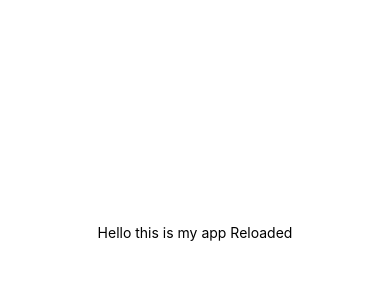
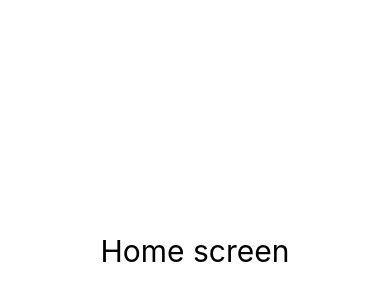
Before and after one commit to JosueZavalaProjects/howgards-app, a React Native app: screen / in a window 390 px wide. Shown: the part 190-490 px from the top of the page. Built offline with nearby package versions, Linux system fonts and the light colour scheme.

Commit message:
Create project foldering

```diff
--- a/App.js
+++ b/App.js
@@ -1,10 +1,11 @@
 import { StatusBar } from "expo-status-bar";
 import { StyleSheet, Text, View } from "react-native";
+import { HomeScreen } from "./src/presentation/screens/HomeScreens";
 
 export default function App() {
   return (
     <View style={styles.container}>
-      <Text>Hello this is my app Reloaded</Text>
+      <HomeScreen />
       <StatusBar style="auto" />
     </View>
   );
--- a/package.json
+++ b/package.json
@@ -9,13 +9,16 @@
     "web": "expo start --web"
   },
   "dependencies": {
+    "@react-navigation/bottom-tabs": "^6.6.1",
     "@react-navigation/native": "^6.1.18",
+    "@react-navigation/native-stack": "^6.11.0",
     "expo": "~51.0.28",
     "expo-status-bar": "~1.12.1",
     "react": "18.2.0",
     "react-native": "0.74.5",
+    "react-native-safe-area-context": "4.10.5",
     "react-native-screens": "3.31.1",
-    "react-native-safe-area-context": "4.10.5"
+    "react-native-gesture-handler": "~2.16.1"
   },
   "devDependencies": {
     "@babel/core": "^7.20.0"
--- /dev/null
+++ b/src/presentation/screens/HomeScreens.js
@@ -0,0 +1,18 @@
+import React from "react";
+import { Text, View } from "react-native";
+
+export const HomeScreen = () => {
+  return (
+    <View>
+      <Text
+        style={{
+          fontSize: 30,
+          textAlign: "center",
+          marginTop: "20%",
+        }}
+      >
+        Home screen
+      </Text>
+    </View>
+  );
+};
```
Also changed, not shown: src/presentation/screens/SettingsScreen.js (added, +18 -0 lines), src/presentation/theme/theme.js (added, +9 -0 lines), src/presentation/Navigation/Navigation.js (added), 1 other file (tests, documents, lock files or other folders).
